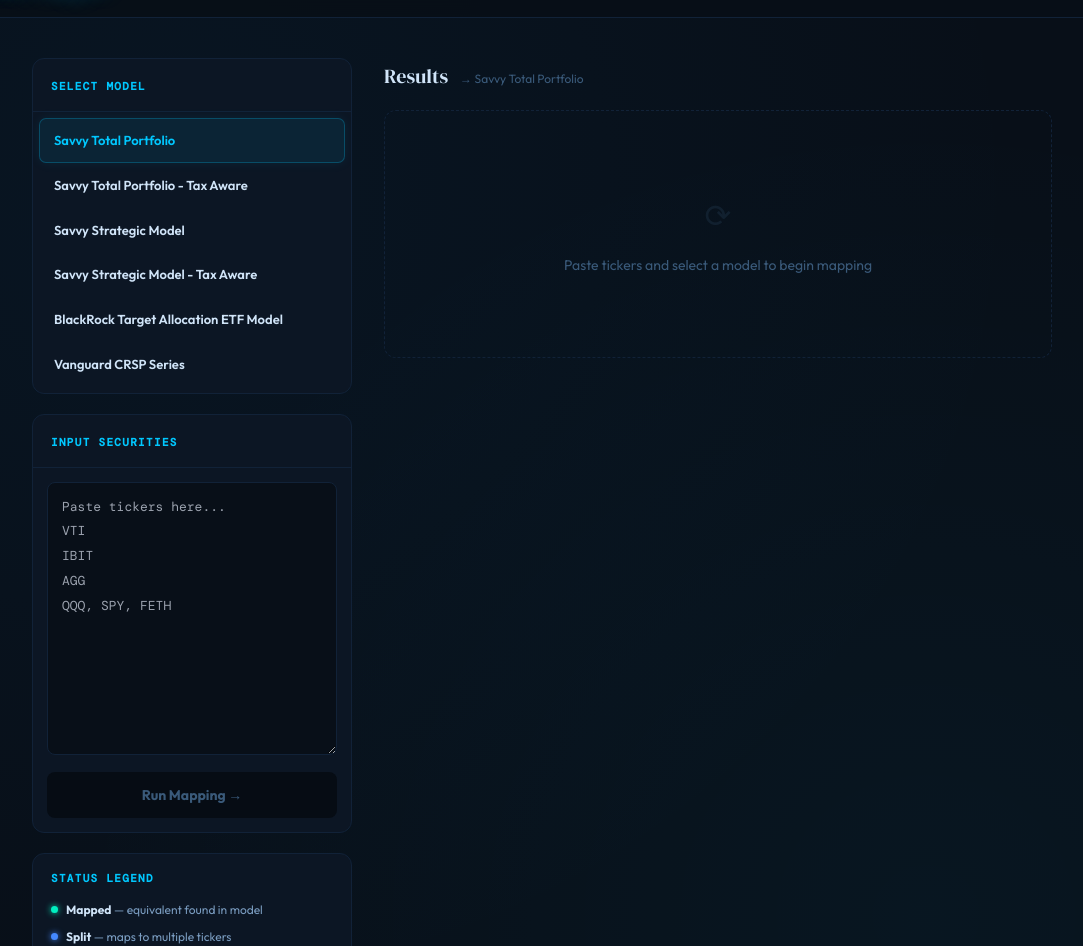
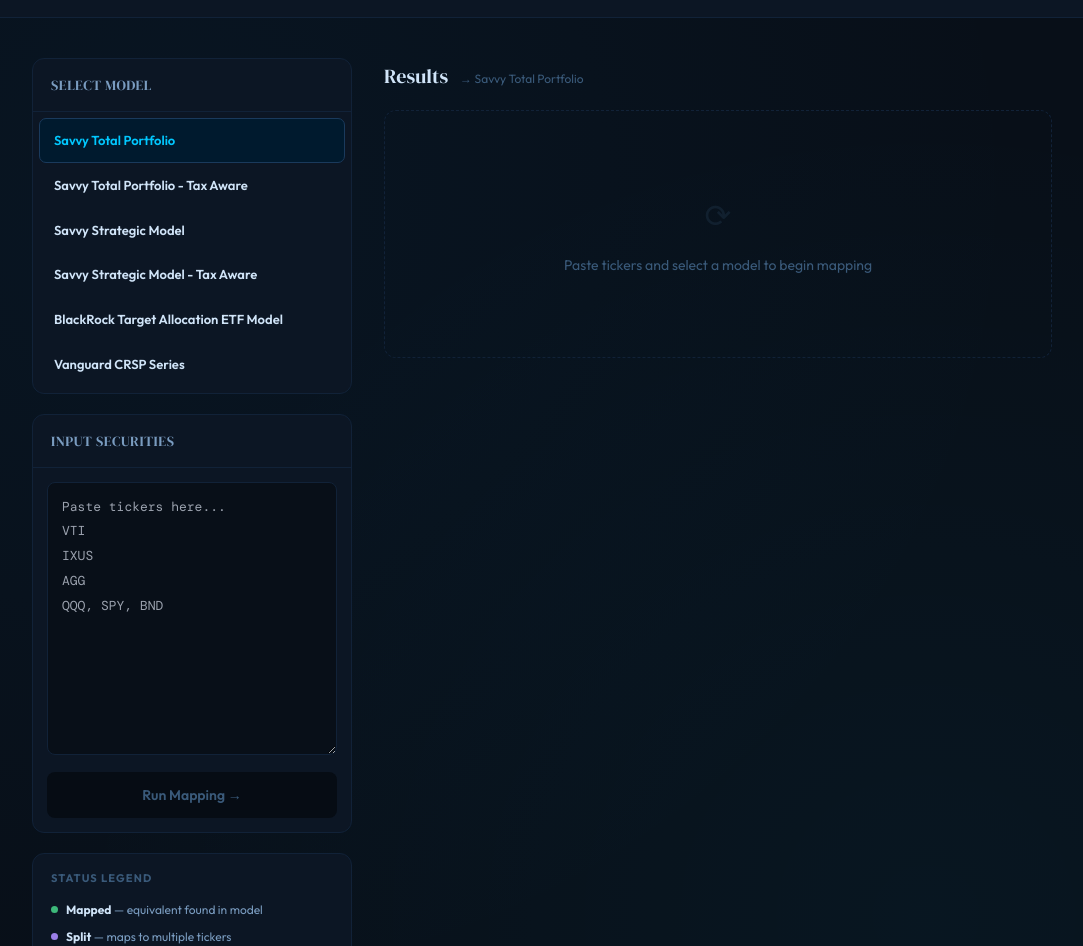
Before and after one commit to stephenong-wq/securities-mapper, a Next.js app: page / in a window 1280 px wide. Shown: the part 46-992 px from the top of the page, without its empty margins (98-1181 px from the left). Built offline with nearby package versions, Linux system fonts and the light colour scheme; a web font is replaced by a local one.

Commit message:
Update page.tsx

```diff
--- a/src/app/page.tsx
+++ b/src/app/page.tsx
@@ -4,19 +4,19 @@
 import type { ModelId, MappedSecurity, MorningstarRow, ModelUniverseRow } from "@/lib/types"
 
 const STATUS_CONFIG = {
-  mapped:        { label: "Mapped",         bg: "#001e18", color: "#00f0c0", dot: "#00f0c0" },
-  split:         { label: "Split",          bg: "#001030", color: "#4488ff", dot: "#4488ff" },
-  "not-in-model":{ label: "No Model Match", bg: "#001828", color: "#00c8ff", dot: "#00c8ff" },
-  "no-match":    { label: "Unknown",        bg: "#1e0018", color: "#ff4488", dot: "#ff4488" },
+  mapped:        { label: "Mapped",         bg: "var(--green-light)",  color: "var(--green)",       dot: "#3db87a" },
+  split:         { label: "Split",          bg: "var(--split-light)",  color: "var(--split-color)", dot: "#9b7fe8" },
+  "not-in-model":{ label: "No Model Match", bg: "var(--amber-light)",  color: "var(--amber)",       dot: "#e0a030" },
+  "no-match":    { label: "Unknown",        bg: "var(--red-light)",    color: "var(--red)",         dot: "#e05555" },
 }
 
 function styleColor(style: string) {
-  if (style.includes("Value"))    return { bg: "#001428", color: "#00c8ff" }
-  if (style.includes("Growth"))   return { bg: "#001030", color: "#4488ff" }
-  if (style.includes("Emerging")) return { bg: "#001828", color: "#00d4ff" }
-  if (style.includes("Bond") || style.includes("Protected")) return { bg: "#001e18", color: "#00f0c0" }
-  if (style.includes("Real Estate") || style.includes("Commodities")) return { bg: "#0a0020", color: "#8855ff" }
-  return { bg: "#0a1828", color: "#7a9cc0" }
+  if (style.includes("Value"))    return { bg: "#0f1e35", color: "#5a9fd4" }
+  if (style.includes("Growth"))   return { bg: "#1e0f2a", color: "#a07fd4" }
+  if (style.includes("Emerging")) return { bg: "#2a1e08", color: "#e0a030" }
+  if (style.includes("Bond") || style.includes("Protected")) return { bg: "#0d2a1e", color: "#3db87a" }
+  if (style.includes("Real Estate") || style.includes("Commodities")) return { bg: "#1a1535", color: "#9b7fe8" }
+  return { bg: "#1a2535", color: "#9aabc2" }
 }
 
 function exportCSV(results: MappedSecurity[], accountId: string) {
@@ -81,13 +81,14 @@
   }, [tickerInput, selectedModel, msData, universeData])
 
   const handleExportClick = () => { setExportAccountId(""); setShowExportModal(true) }
-  const handleExportConfirm = () => { if (!results) return; exportCSV(results, exportAccountId); setShowExportModal(false) }
+  const handleExportConfirm = () => { if (!visibleResults) return; exportCSV(visibleResults, exportAccountId); setShowExportModal(false) }
 
   const selectedModelInfo = MODELS.find(m => m.id === selectedModel)!
-  const statusCounts = results ? {
-    mapped: results.filter(r => r.status === "mapped").length,
-    split:  results.filter(r => r.status === "split").length,
-    warn:   results.filter(r => r.status === "not-in-model" || r.status === "no-match").length,
+  const visibleResults = results ? results.filter(r => r.status !== "excluded") : null
+  const statusCounts = visibleResults ? {
+    mapped: visibleResults.filter(r => r.status === "mapped").length,
+    split:  visibleResults.filter(r => r.status === "split").length,
+    warn:   visibleResults.filter(r => r.status === "not-in-model" || r.status === "no-match").length,
   } : null
 
   return (
@@ -95,9 +96,9 @@
 
       {/* Export Modal */}
       {showExportModal && (
-        <div style={{ position: "fixed", inset: 0, background: "rgba(0,0,0,0.75)", zIndex: 1000, display: "flex", alignItems: "center", justifyContent: "center" }}>
-          <div style={{ background: "var(--surface-raised)", borderRadius: 14, padding: "48px 48px", width: 600, boxShadow: "0 0 60px rgba(0,200,255,0.15), 0 8px 40px rgba(0,0,0,0.6)", border: "1px solid var(--border-strong)" }}>
-            <div style={{ fontFamily: "var(--font-display)", fontSize: 20, marginBottom: 8, color: "var(--accent)" }}>Export AccountEquivalent</div>
+        <div style={{ position: "fixed", inset: 0, background: "rgba(0,0,0,0.6)", zIndex: 1000, display: "flex", alignItems: "center", justifyContent: "center" }}>
+          <div style={{ background: "var(--surface-raised)", borderRadius: 14, padding: "48px 48px", width: 600, boxShadow: "0 8px 60px rgba(0,0,0,0.5)", border: "1px solid var(--border-strong)" }}>
+            <div style={{ fontFamily: "var(--font-display)", fontSize: 20, marginBottom: 8, color: "var(--ink)" }}>Export AccountEquivalent</div>
             <div style={{ fontSize: 13, color: "var(--ink-faint)", marginBottom: 24 }}>Enter the Account ID to include in the export file.</div>
             <label style={{ fontSize: 11, fontWeight: 700, color: "var(--ink-muted)", letterSpacing: "0.08em", textTransform: "uppercase" }}>Account ID</label>
             <input
@@ -119,7 +120,7 @@
               <button onClick={() => setShowExportModal(false)} style={{ flex: 1, padding: "11px 0", background: "var(--surface-sunken)", border: "1px solid var(--border)", borderRadius: 8, fontSize: 13, fontWeight: 600, cursor: "pointer", color: "var(--ink-muted)" }}>
                 Cancel
               </button>
-              <button onClick={handleExportConfirm} disabled={!exportAccountId.trim()} style={{ flex: 2, padding: "11px 0", background: exportAccountId.trim() ? "var(--accent)" : "var(--surface-sunken)", color: exportAccountId.trim() ? "#000" : "var(--ink-faint)", border: "none", borderRadius: 8, fontSize: 13, fontWeight: 700, cursor: exportAccountId.trim() ? "pointer" : "not-allowed" }}>
+              <button onClick={handleExportConfirm} disabled={!exportAccountId.trim()} style={{ flex: 2, padding: "11px 0", background: exportAccountId.trim() ? "var(--accent)" : "var(--surface-sunken)", color: exportAccountId.trim() ? "white" : "var(--ink-faint)", border: "none", borderRadius: 8, fontSize: 13, fontWeight: 600, cursor: exportAccountId.trim() ? "pointer" : "not-allowed" }}>
                 Download CSV
               </button>
             </div>
@@ -128,18 +129,16 @@
       )}
 
       {/* Header */}
-      <header style={{ borderBottom: "1px solid var(--border)", background: "rgba(8,15,24,0.95)", backdropFilter: "blur(12px)", padding: "0 40px", display: "flex", alignItems: "center", justifyContent: "space-between", height: 64, position: "sticky", top: 0, zIndex: 100 }}>
+      <header style={{ borderBottom: "1px solid var(--border)", background: "var(--surface-raised)", padding: "0 40px", display: "flex", alignItems: "center", justifyContent: "space-between", height: 64, position: "sticky", top: 0, zIndex: 100 }}>
         <div style={{ display: "flex", alignItems: "baseline", gap: 12 }}>
-          <span style={{ fontFamily: "var(--font-display)", fontSize: 22, color: "var(--accent)", letterSpacing: "-0.5px", textShadow: "0 0 20px rgba(0,200,255,0.4)" }}>
-            Securities Mapper
-          </span>
+          <span style={{ fontFamily: "var(--font-display)", fontSize: 22, color: "var(--accent)", letterSpacing: "-0.5px" }}>Securities Mapper</span>
           <span style={{ fontSize: 11, color: "var(--ink-faint)", fontFamily: "var(--font-mono)", letterSpacing: "0.08em", textTransform: "uppercase" }}>v1.0</span>
         </div>
         <div>
           {dataLoading ? (
             <span style={{ fontSize: 12, color: "var(--ink-faint)" }}>Loading data…</span>
           ) : (
-            <span style={{ fontSize: 11, fontFamily: "var(--font-mono)", color: usingBlob ? "var(--green)" : "var(--amber)", background: usingBlob ? "var(--green-light)" : "var(--amber-light)", padding: "3px 10px", borderRadius: 20, border: `1px solid ${usingBlob ? "rgba(0,240,192,0.2)" : "rgba(0,200,255,0.2)"}` }}>
+            <span style={{ fontSize: 11, fontFamily: "var(--font-mono)", color: usingBlob ? "var(--green)" : "var(--amber)", background: usingBlob ? "var(--green-light)" : "var(--amber-light)", padding: "3px 10px", borderRadius: 20 }}>
               {usingBlob ? "● Live data" : "● Sample data"}
             </span>
           )}
@@ -148,7 +147,7 @@
 
       <main style={{ flex: 1, maxWidth: 1100, width: "100%", margin: "0 auto", padding: "40px 40px 80px" }}>
         {dataError && (
-          <div style={{ marginBottom: 24, padding: "10px 16px", background: "var(--amber-light)", color: "var(--amber)", borderRadius: 8, fontSize: 13, border: "1px solid rgba(0,200,255,0.2)" }}>
+          <div style={{ marginBottom: 24, padding: "10px 16px", background: "var(--amber-light)", color: "var(--amber)", borderRadius: 8, fontSize: 13, border: "1px solid #5a3a08" }}>
             ⚠ {dataError}
           </div>
         )}
@@ -161,17 +160,16 @@
             {/* Model selector */}
             <div className="fade-up" style={{ background: "var(--surface-raised)", border: "1px solid var(--border)", borderRadius: 12, overflow: "hidden" }}>
               <div style={{ padding: "14px 18px", borderBottom: "1px solid var(--border)" }}>
-                <span style={{ fontSize: 11, fontWeight: 700, color: "var(--accent)", letterSpacing: "0.12em", textTransform: "uppercase", fontFamily: "var(--font-mono)" }}>Select Model</span>
+                <span style={{ fontFamily: "var(--font-display)", fontSize: 14, color: "var(--ink-muted)", letterSpacing: "0.04em" }}>SELECT MODEL</span>
               </div>
               <div style={{ padding: 6 }}>
                 {MODELS.map(m => (
                   <button key={m.id} onClick={() => { setSelectedModel(m.id); setResults(null) }}
                     style={{
                       width: "100%", textAlign: "left", padding: "11px 14px", borderRadius: 7,
-                      background: selectedModel === m.id ? "rgba(0,200,255,0.08)" : "transparent",
-                      border: selectedModel === m.id ? "1px solid rgba(0,200,255,0.25)" : "1px solid transparent",
+                      background: selectedModel === m.id ? "var(--accent-light)" : "transparent",
+                      border: selectedModel === m.id ? "1px solid var(--border-strong)" : "1px solid transparent",
                       cursor: "pointer", transition: "all 0.15s",
-                      boxShadow: selectedModel === m.id ? "0 0 12px rgba(0,200,255,0.08)" : "none",
                     }}>
                     <div style={{ fontSize: 13, fontWeight: 600, color: selectedModel === m.id ? "var(--accent)" : "var(--ink)" }}>
                       {m.label}
@@ -184,13 +182,13 @@
             {/* Input */}
             <div className="fade-up-1" style={{ background: "var(--surface-raised)", border: "1px solid var(--border)", borderRadius: 12, overflow: "hidden" }}>
               <div style={{ padding: "14px 18px", borderBottom: "1px solid var(--border)" }}>
-                <span style={{ fontSize: 11, fontWeight: 700, color: "var(--accent)", letterSpacing: "0.12em", textTransform: "uppercase", fontFamily: "var(--font-mono)" }}>Input Securities</span>
+                <span style={{ fontFamily: "var(--font-display)", fontSize: 14, color: "var(--ink-muted)", letterSpacing: "0.04em" }}>INPUT SECURITIES</span>
               </div>
               <div style={{ padding: 14 }}>
                 <textarea
                   value={tickerInput}
                   onChange={e => setTickerInput(e.target.value)}
-                  placeholder={"Paste tickers here...\nVTI\nIBIT\nAGG\nQQQ, SPY, FETH"}
+                  placeholder={"Paste tickers here...\nVTI\nIXUS\nAGG\nQQQ, SPY, BND"}
                   rows={10}
                   style={{
                     width: "100%", border: "1px solid var(--border)", borderRadius: 8,
@@ -198,8 +196,8 @@
                     background: "var(--surface)", color: "var(--ink)", resize: "vertical",
                     outline: "none", lineHeight: 1.9,
                   }}
-                  onFocus={e => { e.target.style.borderColor = "var(--accent)"; e.target.style.boxShadow = "0 0 0 2px rgba(0,200,255,0.1)" }}
-                  onBlur={e => { e.target.style.borderColor = "var(--border)"; e.target.style.boxShadow = "none" }}
+                  onFocus={e => { e.target.style.borderColor = "var(--accent)" }}
+                  onBlur={e => { e.target.style.borderColor = "var(--border)" }}
                 />
                 <button
                   onClick={handleMap}
@@ -207,11 +205,10 @@
                   style={{
                     marginTop: 10, width: "100%", padding: "12px 0",
                     background: loading || dataLoading || !tickerInput.trim() ? "var(--surface-sunken)" : "var(--accent)",
-                    color: loading || dataLoading || !tickerInput.trim() ? "var(--ink-faint)" : "#000",
+                    color: loading || dataLoading || !tickerInput.trim() ? "var(--ink-faint)" : "white",
                     border: "none", borderRadius: 8, fontFamily: "var(--font-body)", fontSize: 14,
-                    fontWeight: 700, cursor: loading || !tickerInput.trim() ? "not-allowed" : "pointer",
+                    fontWeight: 600, cursor: loading || !tickerInput.trim() ? "not-allowed" : "pointer",
                     transition: "all 0.15s",
-                    boxShadow: !loading && !dataLoading && tickerInput.trim() ? "0 0 20px rgba(0,200,255,0.3)" : "none",
                   }}
                 >
                   {loading ? "Mapping…" : "Run Mapping →"}
@@ -221,12 +218,12 @@
 
             {/* Legend */}
             <div className="fade-up-2" style={{ padding: "16px 18px", background: "var(--surface-raised)", border: "1px solid var(--border)", borderRadius: 12 }}>
-              <div style={{ fontSize: 11, fontWeight: 700, letterSpacing: "0.12em", textTransform: "uppercase", color: "var(--accent)", fontFamily: "var(--font-mono)", marginBottom: 12 }}>
+              <div style={{ fontSize: 11, fontWeight: 700, letterSpacing: "0.1em", textTransform: "uppercase", color: "var(--ink-faint)", marginBottom: 12 }}>
                 Status Legend
               </div>
               {Object.entries(STATUS_CONFIG).map(([key, cfg]) => (
                 <div key={key} style={{ display: "flex", alignItems: "center", gap: 8, marginBottom: 8 }}>
-                  <span style={{ width: 7, height: 7, borderRadius: "50%", background: cfg.dot, flexShrink: 0, boxShadow: `0 0 6px ${cfg.dot}` }} />
+                  <span style={{ width: 7, height: 7, borderRadius: "50%", background: cfg.dot, flexShrink: 0 }} />
                   <span style={{ fontSize: 12, color: "var(--ink-muted)" }}>
                     <strong style={{ color: "var(--ink)" }}>{cfg.label}</strong>
                     {key === "mapped"        && " — equivalent found in model"}
@@ -244,29 +241,29 @@
             <div style={{ display: "flex", alignItems: "center", justifyContent: "space-between", marginBottom: 16, minHeight: 36 }}>
               <div style={{ display: "flex", alignItems: "baseline", gap: 12 }}>
                 <span style={{ fontFamily: "var(--font-display)", fontSize: 20, color: "var(--ink)" }}>
-                  {results ? `${results.length} Securities` : "Results"}
+                  {visibleResults ? `${visibleResults.length} Securities` : "Results"}
                 </span>
                 {selectedModelInfo && (
                   <span style={{ fontSize: 12, color: "var(--ink-faint)" }}>→ {selectedModelInfo.label}</span>
                 )}
               </div>
-              {results && (
+              {visibleResults && (
                 <div style={{ display: "flex", gap: 8, alignItems: "center" }}>
                   {statusCounts && (
                     <div style={{ display: "flex", gap: 6 }}>
-                      {statusCounts.mapped > 0 && <Chip label={`${statusCounts.mapped} mapped`} color="#00f0c0" bg="#001e18" glow="#00f0c0" />}
-                      {statusCounts.split  > 0 && <Chip label={`${statusCounts.split} split`}   color="#4488ff" bg="#001030" glow="#4488ff" />}
-                      {statusCounts.warn   > 0 && <Chip label={`${statusCounts.warn} issues`}   color="#ff4488" bg="#1e0018" glow="#ff4488" />}
+                      {statusCounts.mapped > 0 && <Chip label={`${statusCounts.mapped} mapped`} color="var(--green)" bg="var(--green-light)" />}
+                      {statusCounts.split  > 0 && <Chip label={`${statusCounts.split} split`}   color="var(--split-color)" bg="var(--split-light)" />}
+                      {statusCounts.warn   > 0 && <Chip label={`${statusCounts.warn} issues`}   color="var(--red)" bg="var(--red-light)" />}
                     </div>
                   )}
-                  <button onClick={handleExportClick} style={{ padding: "3px 12px", background: "rgba(0,200,255,0.08)", color: "var(--accent)", border: "1px solid rgba(0,200,255,0.25)", borderRadius: 20, fontSize: 11, fontWeight: 700, cursor: "pointer", fontFamily: "var(--font-mono)" }}>
+                  <button onClick={handleExportClick} style={{ padding: "3px 12px", background: "#1e3a5a", color: "var(--accent)", border: "1px solid var(--border-strong)", borderRadius: 20, fontSize: 11, fontWeight: 700, cursor: "pointer" }}>
                     Export
                   </button>
                 </div>
               )}
             </div>
 
-            {!results && !loading && (
+            {!visibleResults && !loading && (
               <div style={{ border: "1px dashed var(--border)", borderRadius: 12, padding: "80px 40px", textAlign: "center", color: "var(--ink-faint)" }}>
                 <div style={{ fontFamily: "var(--font-display)", fontSize: 32, marginBottom: 12, opacity: 0.2 }}>⟳</div>
                 <div style={{ fontSize: 14 }}>Paste tickers and select a model to begin mapping</div>
@@ -279,20 +276,17 @@
               </div>
             )}
 
-            {results && !loading && (
+            {visibleResults && !loading && (
               <div style={{ display: "flex", flexDirection: "column", gap: 6 }}>
-                <div style={{ display: "grid", gridTemplateColumns: "110px 1fr 1fr 1fr 110px", padding: "8px 16px", gap: 12, fontSize: 11, fontWeight: 700, letterSpacing: "0.08em", textTransform: "uppercase", color: "var(--ink-faint)", fontFamily: "var(--font-mono)" }}>
+                <div style={{ display: "grid", gridTemplateColumns: "110px 1fr 1fr 1fr 110px", padding: "8px 16px", gap: 12, fontSize: 11, fontWeight: 700, letterSpacing: "0.08em", textTransform: "uppercase", color: "var(--ink-faint)" }}>
                   <span>Input</span><span>Mapped To</span><span>MS Category</span><span>Asset Class / Region</span><span>Status</span>
                 </div>
 
-                {results.map((r, idx) => {
+                {visibleResults.map((r, idx) => {
                   const cfg = STATUS_CONFIG[r.status]
                   return (
                     <div key={r.inputTicker + idx} className="fade-up"
-                      style={{ animationDelay: `${idx * 0.03}s`, background: "var(--surface-raised)", border: "1px solid var(--border)", borderRadius: 10, overflow: "hidden", transition: "border-color 0.15s" }}
-                      onMouseEnter={e => (e.currentTarget.style.borderColor = "var(--border-strong)")}
-                      onMouseLeave={e => (e.currentTarget.style.borderColor = "var(--border)")}
-                    >
+                      style={{ animationDelay: `${idx * 0.03}s`, background: "var(--surface-raised)", border: "1px solid var(--border)", borderRadius: 10, overflow: "hidden" }}>
                       {r.mappings.length === 0 && (
                         <div style={{ display: "grid", gridTemplateColumns: "110px 1fr 1fr 1fr 110px", padding: "14px 16px", gap: 12, alignItems: "center" }}>
                           <span style={{ fontFamily: "var(--font-mono)", fontSize: 14, fontWeight: 600, color: "var(--ink)" }}>{r.inputTicker}</span>
@@ -304,12 +298,12 @@
                         const sc = styleColor(m.msStyle)
                         return (
                           <div key={mi} style={{ display: "grid", gridTemplateColumns: "110px 1fr 1fr 1fr 110px", padding: mi === 0 ? "14px 16px" : "8px 16px 14px 16px", gap: 12, alignItems: "center", borderTop: mi > 0 ? "1px dashed var(--border)" : "none", background: mi > 0 ? "var(--surface-sunken)" : "transparent" }}>
-                            <span style={{ fontFamily: "var(--font-mono)", fontSize: 14, fontWeight: 600, color: "var(--ink-muted)", visibility: mi === 0 ? "visible" : "hidden" }}>{r.inputTicker}</span>
+                            <span style={{ fontFamily: "var(--font-mono)", fontSize: 14, fontWeight: 600, color: "var(--ink)", visibility: mi === 0 ? "visible" : "hidden" }}>{r.inputTicker}</span>
                             <div>
                               <div style={{ display: "flex", alignItems: "center", gap: 8 }}>
-                                <span style={{ fontFamily: "var(--font-mono)", fontSize: 13, fontWeight: 700, color: "var(--accent)", textShadow: "0 0 12px rgba(0,200,255,0.3)" }}>{m.ticker}</span>
+                                <span style={{ fontFamily: "var(--font-mono)", fontSize: 13, fontWeight: 600, color: "var(--accent)" }}>{m.ticker}</span>
                                 {m.weight !== undefined && (
-                                  <span style={{ fontSize: 11, padding: "2px 7px", borderRadius: 20, background: "var(--split-light)", color: "var(--split-color)", fontWeight: 700, border: "1px solid rgba(68,136,255,0.2)" }}>
+                                  <span style={{ fontSize: 11, padding: "2px 7px", borderRadius: 20, background: "var(--split-light)", color: "var(--split-color)", fontWeight: 700 }}>
                                     {Math.round(m.weight * 100)}%
                                   </span>
                                 )}
@@ -319,7 +313,7 @@
                               </div>
                             </div>
                             <div>
-                              <span style={{ fontSize: 11, padding: "3px 8px", borderRadius: 4, background: sc.bg, color: sc.color, fontWeight: 600, border: `1px solid ${sc.color}22` }}>
+                              <span style={{ fontSize: 11, padding: "3px 8px", borderRadius: 4, background: sc.bg, color: sc.color, fontWeight: 600 }}>
                                 {m.msStyle}
                               </span>
                             </div>
@@ -348,18 +342,14 @@
   )
 }
 
-function Chip({ label, color, bg, glow }: { label: string; color: string; bg: string; glow: string }) {
-  return (
-    <span style={{ fontSize: 11, padding: "3px 9px", borderRadius: 20, background: bg, color, fontWeight: 700, border: `1px solid ${glow}33`, boxShadow: `0 0 8px ${glow}22` }}>
-      {label}
-    </span>
-  )
+function Chip({ label, color, bg }: { label: string; color: string; bg: string }) {
+  return <span style={{ fontSize: 11, padding: "3px 9px", borderRadius: 20, background: bg, color, fontWeight: 700 }}>{label}</span>
 }
 
 function StatusBadge({ cfg }: { cfg: typeof STATUS_CONFIG[keyof typeof STATUS_CONFIG] }) {
   return (
-    <span style={{ display: "inline-flex", alignItems: "center", gap: 5, fontSize: 11, padding: "3px 9px", borderRadius: 20, background: cfg.bg, color: cfg.color, fontWeight: 600, whiteSpace: "nowrap", border: `1px solid ${cfg.dot}33`, boxShadow: `0 0 8px ${cfg.dot}22` }}>
-      <span style={{ width: 6, height: 6, borderRadius: "50%", background: cfg.dot, boxShadow: `0 0 4px ${cfg.dot}` }} />
+    <span style={{ display: "inline-flex", alignItems: "center", gap: 5, fontSize: 11, padding: "3px 9px", borderRadius: 20, background: cfg.bg, color: cfg.color, fontWeight: 600, whiteSpace: "nowrap" }}>
+      <span style={{ width: 6, height: 6, borderRadius: "50%", background: cfg.dot }} />
       {cfg.label}
     </span>
   )
```
